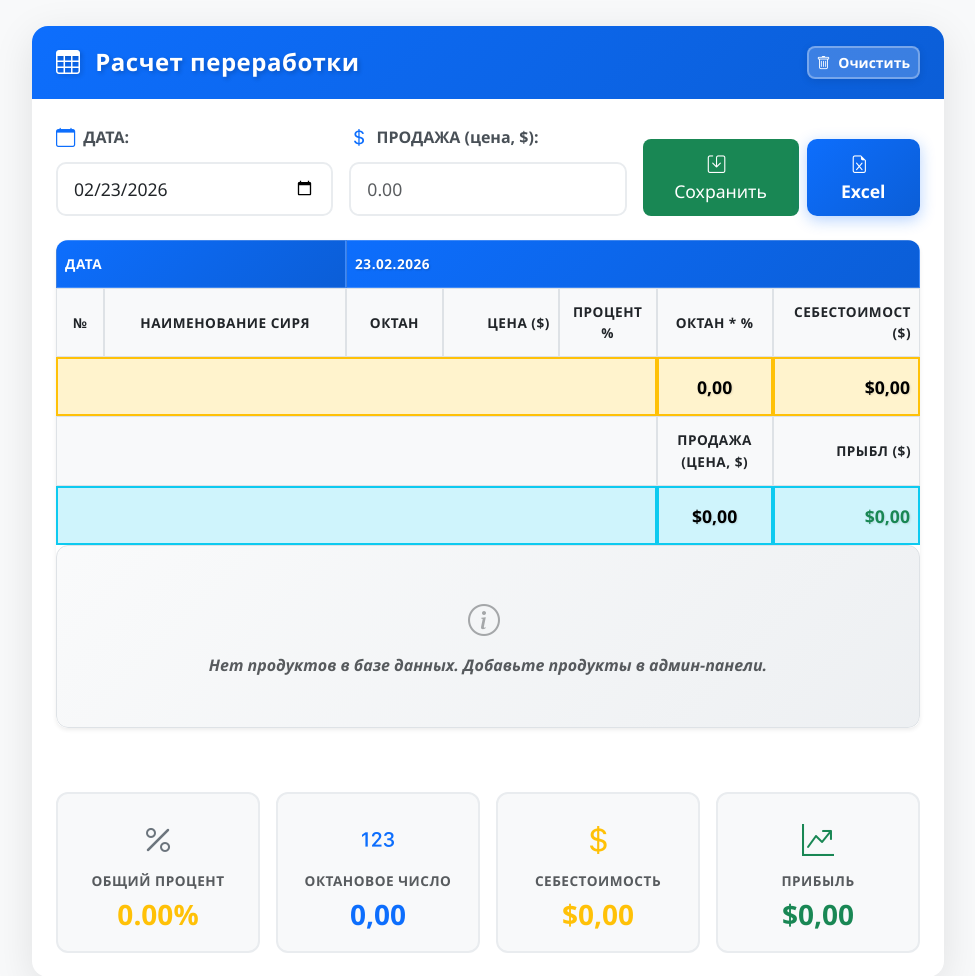
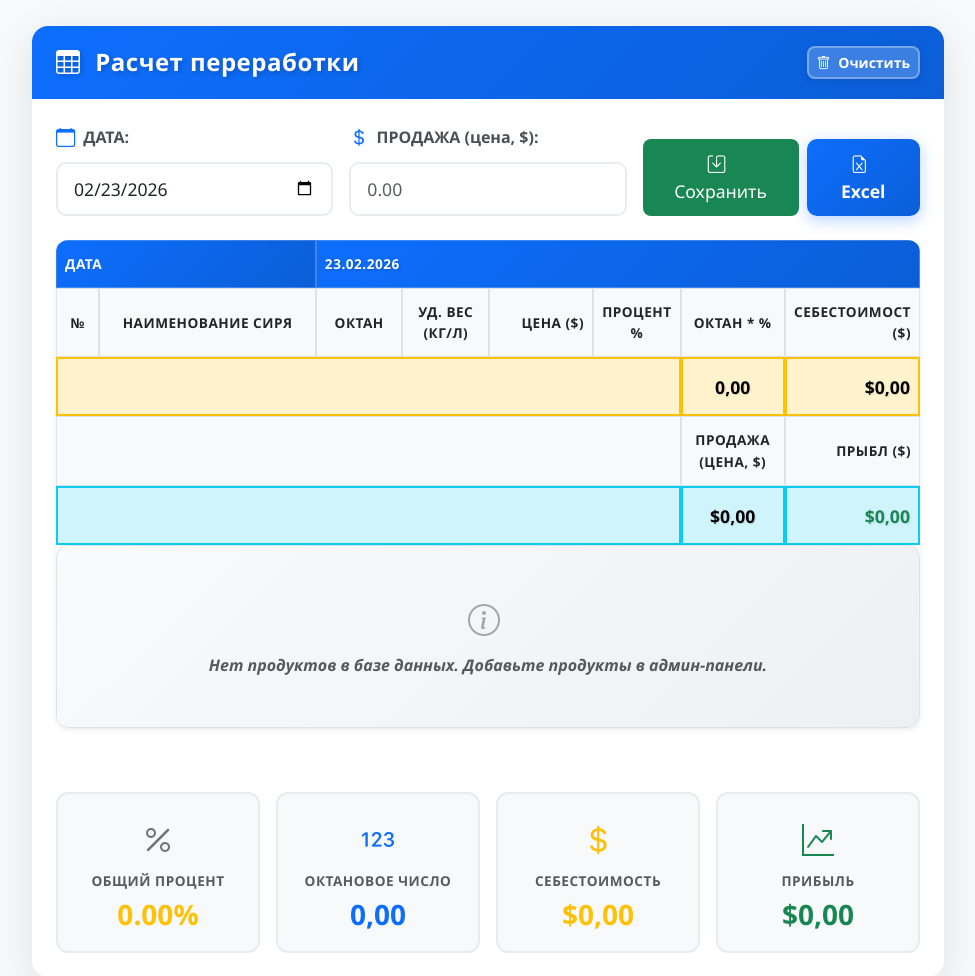
Before and after one commit to Mirzohid2001/calibirovka, a Django app: page /processing/ in a window 1280 px wide. Shown: the part 275-1251 px from the top of the page, without its empty margins (152-1127 px from the left). Run offline with Django 5.2, Linux system fonts and the light colour scheme; data that the repository does not hold is empty.

Commit message:
onasini emsin

```diff
--- a/calibration/views.py
+++ b/calibration/views.py
@@ -2310,7 +2310,7 @@ def view_gasoline_blend_history(request, calculation_id):
 
 def processing_calculator(request):
     """Калькулятор переработки (Excel'ga o'xshash)"""
-    products = Product.objects.filter(is_for_processing=True).order_by('name')
+    products = Product.objects.filter(is_for_processing=True).order_by('processing_order', 'name')
     return render(request, 'calibration/processing.html', {
         'products': products
     })
@@ -2486,7 +2486,7 @@ def export_processing_excel(request):
         ws['A1'].alignment = Alignment(horizontal='left', vertical='center')
         ws['A1'].border = border
 
-        ws.merge_cells('C1:I1')
+        ws.merge_cells('C1:J1')
         ws['C1'] = date_display
         ws['C1'].font = date_header_font
         ws['C1'].fill = date_header_fill
@@ -2494,7 +2494,7 @@ def export_processing_excel(request):
         ws['C1'].border = border
 
         # Ustunlar sarlavhasi (2-qator) - KO'K
-        headers = ['№', 'НАИМЕНОВАНИЕ СИРЯ', 'Октан', 'ЦЕНА ($)', 'процент %', 'ОКТАН * %', 'СЕБЕСТОИМОСТ ($)', 'ПРОДАЖА (цена, $)', 'ПРЫБЛ ($)']
+        headers = ['№', 'НАИМЕНОВАНИЕ СИРЯ', 'Октан', 'Уд. вес (кг/л)', 'ЦЕНА ($)', 'процент %', 'ОКТАН * %', 'СЕБЕСТОИМОСТ ($)', 'ПРОДАЖА (цена, $)', 'ПРЫБЛ ($)']
         for col_idx, header in enumerate(headers, start=1):
             cell = ws.cell(row=2, column=col_idx)
             cell.value = header
@@ -2509,45 +2509,49 @@ def export_processing_excel(request):
         ws['C3'] = ''
         ws['D3'] = ''
         ws['E3'] = ''
-        ws['F3'] = total_octane_percent
-        ws['G3'] = total_cost
-        ws['H3'] = sale_price
-        ws['I3'] = total_profit
-
-        for col in range(1, 10):
+        ws['F3'] = ''
+        ws['G3'] = total_octane_percent
+        ws['H3'] = total_cost
+        ws['I3'] = sale_price
+        ws['J3'] = total_profit
+
+        for col in range(1, 11):
             cell = ws.cell(row=3, column=col)
             cell.font = total_row_font
             cell.fill = total_row_fill
-            cell.alignment = Alignment(horizontal='center' if col <= 5 else 'right', vertical='center')
+            cell.alignment = Alignment(horizontal='center' if col <= 6 else 'right', vertical='center')
             cell.border = border
-            if col >= 6:
+            if col >= 7:
                 cell.number_format = '#,##0.00'
 
         # Foyda rangini o'zgartirish
         if total_profit < 0:
-            ws['I3'].fill = profit_negative_fill
-            ws['I3'].font = Font(bold=True, size=12, color="DC3545")
+            ws['J3'].fill = profit_negative_fill
+            ws['J3'].font = Font(bold=True, size=12, color="DC3545")
         else:
-            ws['I3'].fill = profit_positive_fill
-            ws['I3'].font = Font(bold=True, size=12, color="198754")
+            ws['J3'].fill = profit_positive_fill
+            ws['J3'].font = Font(bold=True, size=12, color="198754")
 
         # Materiallar (4-qatordan boshlab)
         start_row = 4
         for idx, material in enumerate(materials, start=1):
             row = start_row + idx - 1
 
+            spec_weight = material.get('specificWeight')
+            spec_weight_val = float(spec_weight) if spec_weight is not None and spec_weight != '' else None
             ws.cell(row=row, column=1).value = idx
             ws.cell(row=row, column=2).value = material.get('name', '')
             ws.cell(row=row, column=3).value = material.get('octane', 0)
-            ws.cell(row=row, column=4).value = material.get('price', 0)
-            ws.cell(row=row, column=5).value = material.get('percentage', 0)
-            ws.cell(row=row, column=6).value = material.get('octanePercent', 0)
-            ws.cell(row=row, column=7).value = material.get('cost', 0)
-            ws.cell(row=row, column=8).value = ''
+            ws.cell(row=row, column=4).value = spec_weight_val if spec_weight_val is not None else ''
+            ws.cell(row=row, column=5).value = material.get('price', 0)
+            ws.cell(row=row, column=6).value = material.get('percentage', 0)
+            ws.cell(row=row, column=7).value = material.get('octanePercent', 0)
+            ws.cell(row=row, column=8).value = material.get('cost', 0)
             ws.cell(row=row, column=9).value = ''
+            ws.cell(row=row, column=10).value = ''
 
             # Formatlash
-            for col in range(1, 10):
+            for col in range(1, 11):
                 cell = ws.cell(row=row, column=col)
                 cell.border = border
 
@@ -2560,24 +2564,27 @@ def export_processing_excel(request):
                 elif col == 3:  # Oktan
                     cell.alignment = Alignment(horizontal='right', vertical='center')
                     cell.number_format = '0.0'
-                elif col == 4:  # Narx
+                elif col == 4:  # Уд. вес
+                    cell.alignment = Alignment(horizontal='right', vertical='center')
+                    cell.number_format = '0.000'
+                elif col == 5:  # Narx
                     cell.alignment = Alignment(horizontal='right', vertical='center')
                     cell.number_format = '#,##0.00'
-                elif col == 5:  # Foiz
+                elif col == 6:  # Foiz
                     cell.alignment = Alignment(horizontal='right', vertical='center')
                     cell.number_format = '0.00'
-                elif col == 6:  # Oktan*%
+                elif col == 7:  # Oktan*%
                     cell.alignment = Alignment(horizontal='right', vertical='center')
                     cell.font = Font(bold=True, color="0d6efd", size=11)
                     cell.number_format = '#,##0.00'
-                elif col == 7:  # Sebestoimost
+                elif col == 8:  # Sebestoimost
                     cell.alignment = Alignment(horizontal='right', vertical='center')
                     cell.font = Font(bold=True, color="ffc107", size=11)
                     cell.number_format = '#,##0.00'
 
             # Qator rangini o'zgartirish (zebra - juft qatorlar yengil rangda)
             if idx % 2 == 0:
-                for col in range(1, 10):
+                for col in range(1, 11):
                     ws.cell(row=row, column=col).fill = PatternFill(start_color="f8f9fa", end_color="f8f9fa", fill_type="solid")
 
         # Ustunlarni kenglashtirish
@@ -2586,10 +2593,11 @@ def export_processing_excel(request):
         ws.column_dimensions['C'].width = 10
         ws.column_dimensions['D'].width = 12
         ws.column_dimensions['E'].width = 12
-        ws.column_dimensions['F'].width = 14
-        ws.column_dimensions['G'].width = 18
+        ws.column_dimensions['F'].width = 12
+        ws.column_dimensions['G'].width = 14
         ws.column_dimensions['H'].width = 18
-        ws.column_dimensions['I'].width = 14
+        ws.column_dimensions['I'].width = 18
+        ws.column_dimensions['J'].width = 14
 
         # HTTP response yaratish
         response = HttpResponse(
--- a/static/js/processing_calculator.js
+++ b/static/js/processing_calculator.js
@@ -63,6 +63,17 @@ class ProcessingCalculator {
                     this.updateProductRow(productId);
                 });
                 priceInput.addEventListener('change', () => {
+                    this.updateProductRow(productId);
+                });
+            }
+
+            // Удельный вес input
+            const specificWeightInput = row.querySelector('.material-specific-weight');
+            if (specificWeightInput) {
+                specificWeightInput.addEventListener('input', () => {
+                    this.updateProductRow(productId);
+                });
+                specificWeightInput.addEventListener('change', () => {
                     this.updateProductRow(productId);
                 });
             }
@@ -190,10 +201,12 @@ class ProcessingCalculator {
                 const octaneInput = row.querySelector('.material-octane');
                 const priceInput = row.querySelector('.material-price');
                 const percentageInput = row.querySelector('.material-percentage');
+                const specificWeightInput = row.querySelector('.material-specific-weight');
 
                 if (octaneInput) octaneInput.value = '';
                 if (priceInput) priceInput.value = '';
                 if (percentageInput) percentageInput.value = '';
+                if (specificWeightInput) specificWeightInput.value = '';
             });
 
             document.getElementById('sale-price').value = '';
@@ -221,10 +234,12 @@ class ProcessingCalculator {
             const octaneInput = row.querySelector('.material-octane');
             const priceInput = row.querySelector('.material-price');
             const percentageInput = row.querySelector('.material-percentage');
+            const specificWeightInput = row.querySelector('.material-specific-weight');
 
             const octane = parseFloat(octaneInput?.value || 0);
             const price = parseFloat(priceInput?.value || 0);
             const percentage = parseFloat(percentageInput?.value || 0);
+            const specificWeight = parseFloat(specificWeightInput?.value || 0) || null;
 
             // Narx ixtiyoriy: bo'sh bo'lsa 0 deb olinadi
             // Qator hisobga kirishi uchun oktan va foiz (tonna) kiritilgan bo'lishi kifoya
@@ -236,6 +251,7 @@ class ProcessingCalculator {
                     id: productId,
                     name: name,
                     octane: octane,
+                    specificWeight: specificWeight,
                     price: price,
                     percentage: percentage,
                     octanePercent: octanePercent,
@@ -270,10 +286,12 @@ class ProcessingCalculator {
                 const row = document.createElement('tr');
                 row.className = 'table-light';
 
+                const specWeightStr = material.specificWeight != null ? material.specificWeight.toFixed(3).replace('.', ',') : '—';
                 row.innerHTML = `
                     <td class="text-center">${index + 1}</td>
                     <td class="fw-semibold">${material.name}</td>
                     <td class="text-center">${material.octane.toFixed(1).replace('.', ',')}</td>
+                    <td class="text-center">${specWeightStr}</td>
                     <td class="text-end">${this.formatNumberDisplay(material.price, 2)}</td>
                     <td class="text-center">${material.percentage.toFixed(2).replace('.', ',')}%</td>
                     <td class="text-center fw-bold text-primary">${material.octanePercent.toFixed(2).replace('.', ',')}</td>
@@ -391,6 +409,7 @@ class ProcessingCalculator {
             const materialsData = materials.map(m => ({
                 name: m.name,
                 octane: m.octane,
+                specificWeight: m.specificWeight,
                 price: m.price,
                 percentage: m.percentage,
                 octanePercent: m.octanePercent,
@@ -501,6 +520,7 @@ class ProcessingCalculator {
         const materialsData = materials.map(m => ({
             name: m.name,
             octane: m.octane,
+            specificWeight: m.specificWeight,
             price: m.price,
             percentage: m.percentage,
             octanePercent: m.octanePercent,
--- a/templates/calibration/history.html
+++ b/templates/calibration/history.html
@@ -490,6 +490,7 @@
                                                                     <tr>
                                                                         <th>Название</th>
                                                                         <th>ОКТАН</th>
+                                                                        <th>Уд. вес</th>
                                                                         <th>Цена</th>
                                                                         <th>%</th>
                                                                         <th>ОКТАН * %</th>
@@ -501,6 +502,7 @@
                                                                     <tr>
                                                                         <td>{{ material.name }}</td>
                                                                         <td>{{ material.octane|floatformat:2 }}</td>
+                                                                        <td>{% if material.specificWeight %}{{ material.specificWeight|floatformat:3 }}{% else %}—{% endif %}</td>
                                                                         <td>{{ material.price|floatformat:2 }}</td>
                                                                         <td>{{ material.percentage|floatformat:2 }}%</td>
                                                                         <td>{{ material.octanePercent|floatformat:2 }}</td>
--- a/templates/calibration/processing.html
+++ b/templates/calibration/processing.html
@@ -92,12 +92,13 @@
                                     <thead class="table-success">
                                         <tr>
                                             <th class="text-center" style="width: 5%;">№</th>
-                                            <th style="width: 30%;">НАИМЕНОВАНИЕ СИРЯ</th>
-                                            <th class="text-center" style="width: 12%;">Октан</th>
-                                            <th class="text-end" style="width: 15%;">ЦЕНА ($)</th>
-                                            <th class="text-center" style="width: 12%;">процент %</th>
-                                            <th class="text-center fw-bold" style="width: 13%;">ОКТАН * %</th>
-                                            <th class="text-end fw-bold" style="width: 13%;">СЕБЕСТОИМОСТ ($)</th>
+                                            <th style="width: 25%;">НАИМЕНОВАНИЕ СИРЯ</th>
+                                            <th class="text-center" style="width: 10%;">Октан</th>
+                                            <th class="text-center" style="width: 10%;">Уд. вес</th>
+                                            <th class="text-end" style="width: 12%;">ЦЕНА ($)</th>
+                                            <th class="text-center" style="width: 10%;">процент %</th>
+                                            <th class="text-center fw-bold" style="width: 11%;">ОКТАН * %</th>
+                                            <th class="text-end fw-bold" style="width: 12%;">СЕБЕСТОИМОСТ ($)</th>
                                         </tr>
                                     </thead>
                                     <tbody id="selected-composition-tbody">
@@ -115,7 +116,7 @@
                             <thead class="table-primary">
                                 <tr>
                                     <th colspan="2" class="text-start">ДАТА</th>
-                                    <th colspan="7" class="text-start" id="date-display"></th>
+                                    <th colspan="8" class="text-start" id="date-display"></th>
                                 </tr>
                                 <tr class="table-light">
                                     <th class="text-center" style="width: 5%;">№</th>
@@ -124,6 +125,10 @@
                                         <span class="d-md-none">НАИМЕНОВ.</span>
                                     </th>
                                     <th class="text-center" style="width: 10%;">Октан</th>
+                                    <th class="text-center" style="width: 10%;">
+                                        <span class="d-none d-md-inline">Уд. вес (кг/л)</span>
+                                        <span class="d-md-none">Уд. вес</span>
+                                    </th>
                                     <th class="text-end" style="width: 12%;">
                                         <span class="d-none d-md-inline">ЦЕНА ($)</span>
                                         <span class="d-md-none">ЦЕНА</span>
@@ -143,12 +148,12 @@
                                 </tr>
                                 <!-- Header qatorida umumiy qiymatlar -->
                                 <tr class="table-warning fw-bold">
-                                    <td colspan="5"></td>
+                                    <td colspan="6"></td>
                                     <td class="text-center" id="total-octane-percent">0.00</td>
                                     <td class="text-end" id="total-cost">0.00</td>
                                 </tr>
                                 <tr class="table-light">
-                                    <th colspan="5"></th>
+                                    <th colspan="6"></th>
                                     <th class="text-center fw-bold">
                                         <span class="d-none d-md-inline">ПРОДАЖА (цена, $)</span>
                                         <span class="d-md-none">ПРОДАЖА</span>
@@ -159,7 +164,7 @@
                                     </th>
                                 </tr>
                                 <tr class="table-info fw-bold">
-                                    <td colspan="5"></td>
+                                    <td colspan="6"></td>
                                     <td class="text-center" id="header-sale-price">0.00</td>
                                     <td class="text-end" id="header-profit">0.00</td>
                                 </tr>
@@ -176,8 +181,17 @@
                                                data-product-id="{{ product.id }}"
                                                step="0.1"
                                                min="0"
-                                               placeholder="{{ product.octane_number|default:0 }}"
-                                               value="{{ product.octane_number|default:'' }}">
+                                               placeholder="—"
+                                               value="{{ product.octane_number|default_if_none:'' }}">
+                                    </td>
+                                    <td class="text-center">
+                                        <input type="number"
+                                               class="form-control form-control-sm text-center material-specific-weight"
+                                               data-product-id="{{ product.id }}"
+                                               step="0.001"
+                                               min="0"
+                                               placeholder="—"
+                                               value="{{ product.specific_weight_kg_per_liter|default_if_none:'' }}">
                                     </td>
                                     <td class="text-end">
                                         <input type="number"
@@ -201,7 +215,7 @@
                                 </tr>
                                 {% empty %}
                                 <tr>
-                                    <td colspan="7" class="text-center text-muted py-4">
+                                    <td colspan="8" class="text-center text-muted py-4">
                                         <i class="bi bi-info-circle me-2"></i>
                                         Нет продуктов в базе данных. Добавьте продукты в админ-панели.
                                     </td>
```
Also changed, not shown: calibration/admin.py (+11 -2 lines), calibration/models.py (+12 -0 lines), calibration/migrations/0008_add_specific_weight_to_product.py (added), calibration/migrations/0009_add_processing_order_to_product.py (added).
